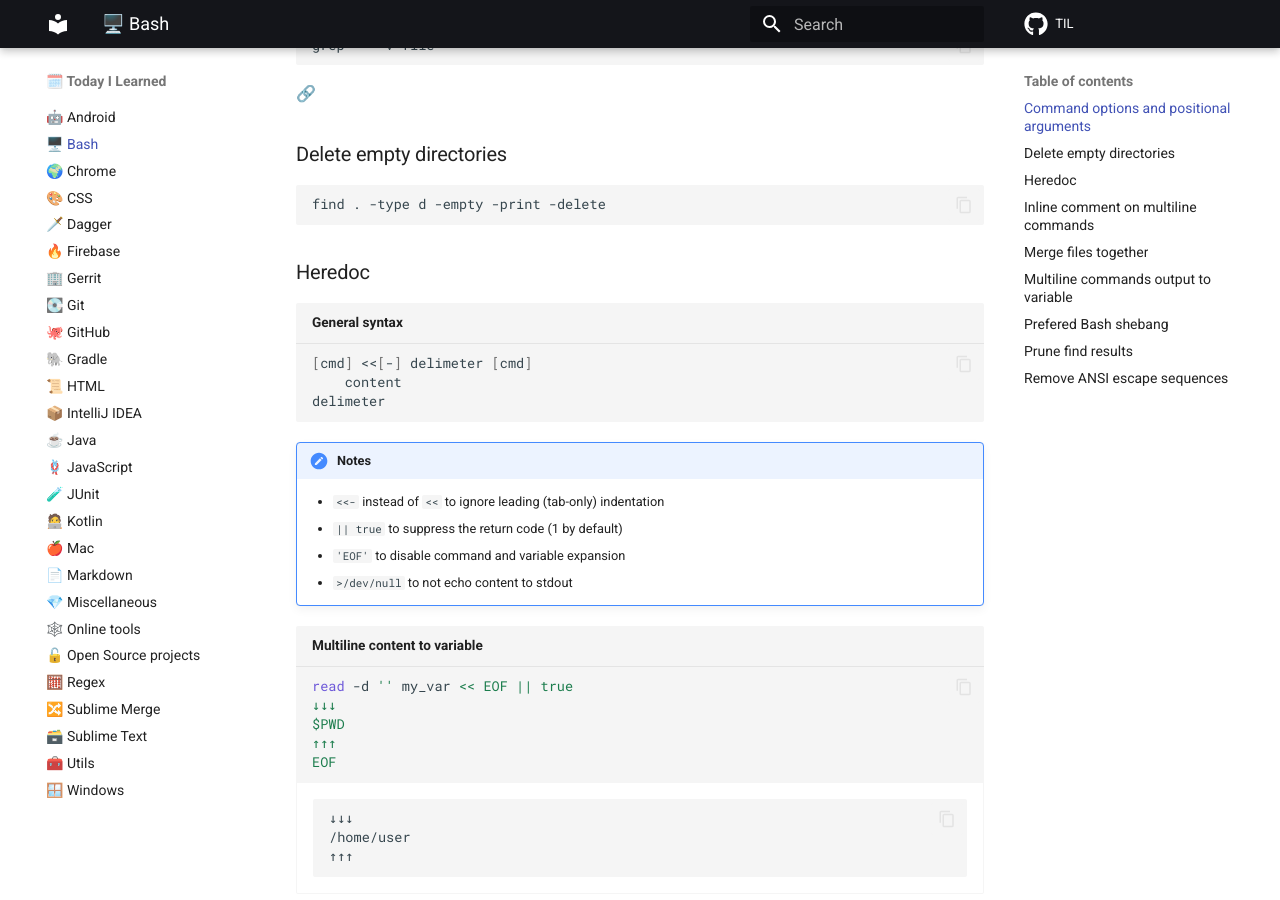
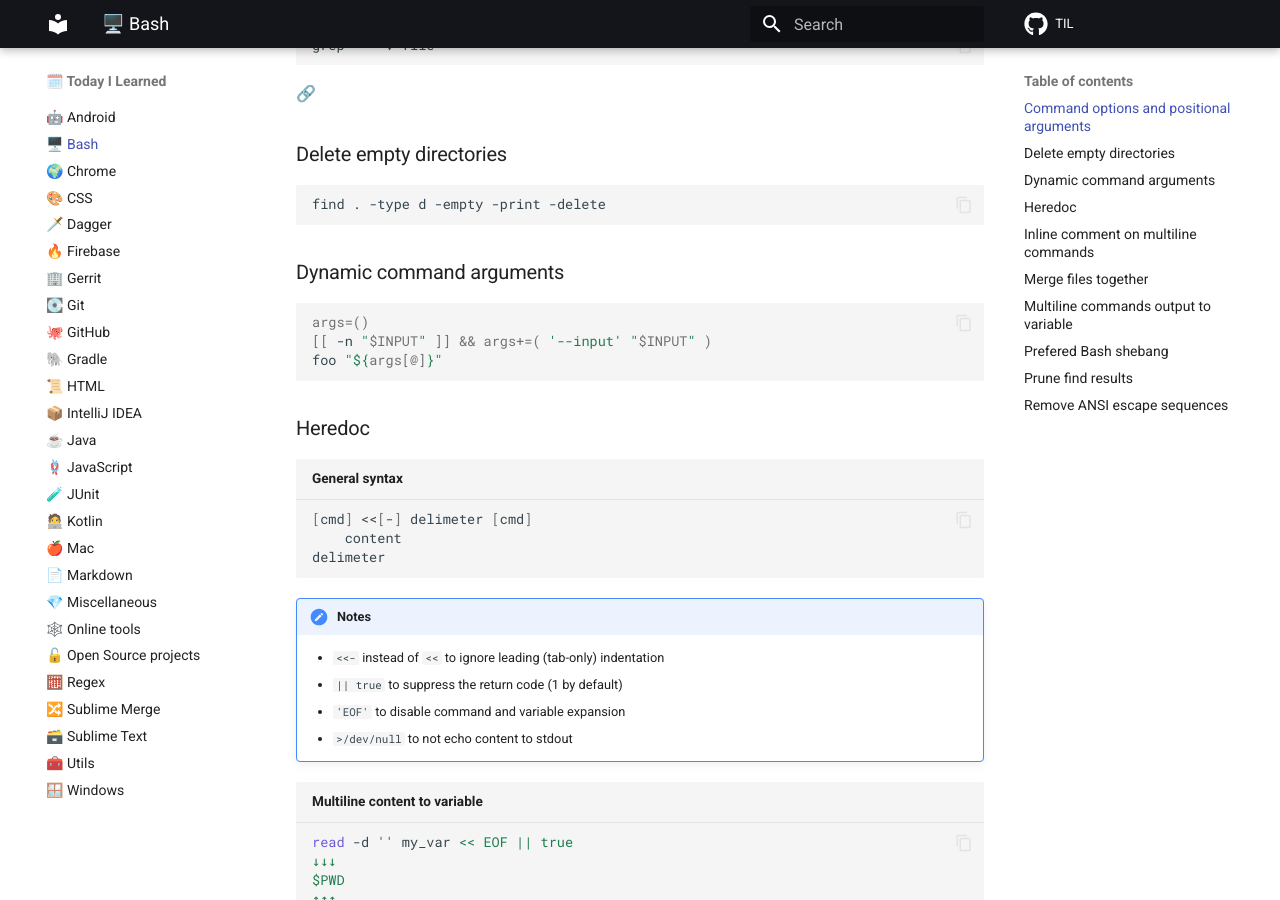
Before and after one commit to SimonMarquis/TIL, an MkDocs documentation site: the page built from docs/bash.md, in a window 1280 px wide and 900 px high, scrolled down 390 px. Built offline with MkDocs 1.6.1 and Material for MkDocs 9.7.7, drawn with Linux system fonts in a browser that asks for light colours; comment, search, counter and statistics services are not loaded.

Commit message:
[Bash] Dynamic command arguments

````diff
--- a/docs/bash.md
+++ b/docs/bash.md
@@ -19,6 +19,14 @@ grep -- -v file
 
 ```bash
 find . -type d -empty -print -delete
+```
+
+### Dynamic command arguments
+
+```bash
+args=()
+[[ -n "$INPUT" ]] && args+=( '--input' "$INPUT" )
+foo "${args[@]}"
 ```
 
 ### Heredoc
````
